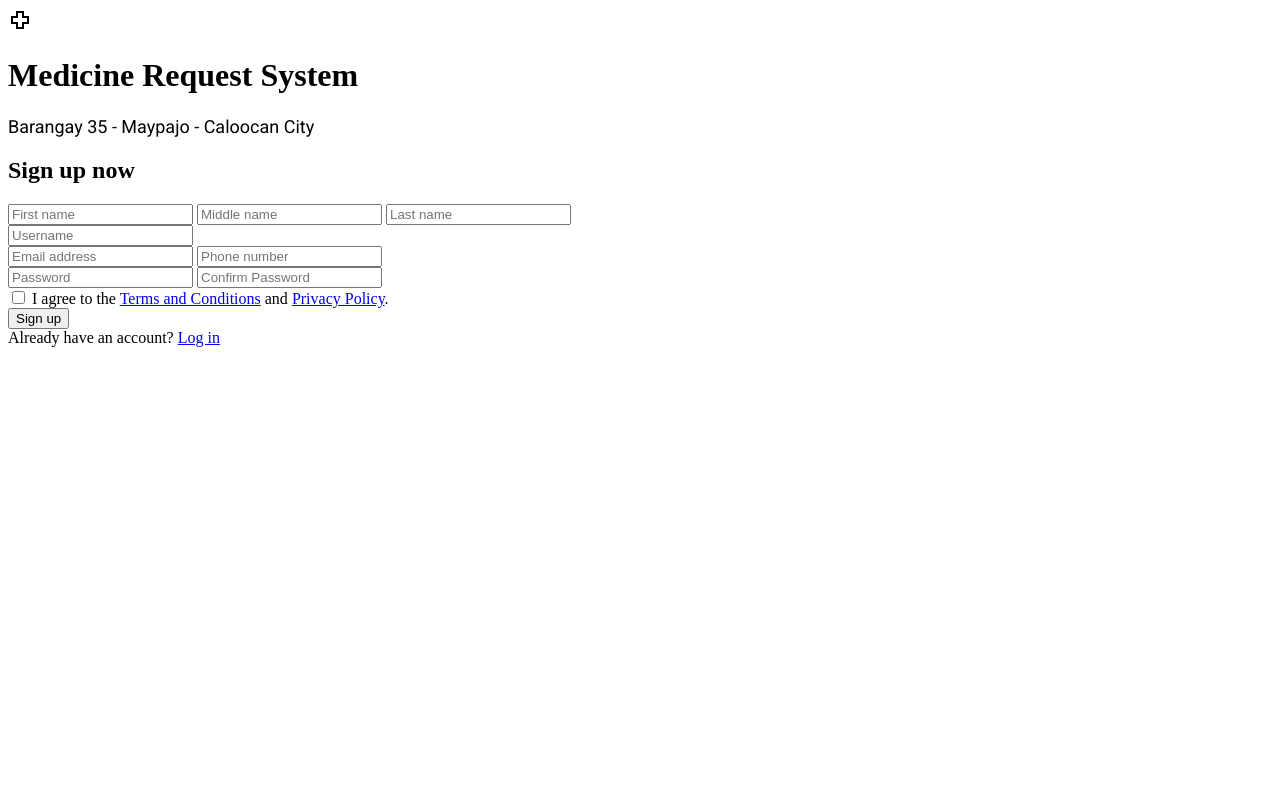
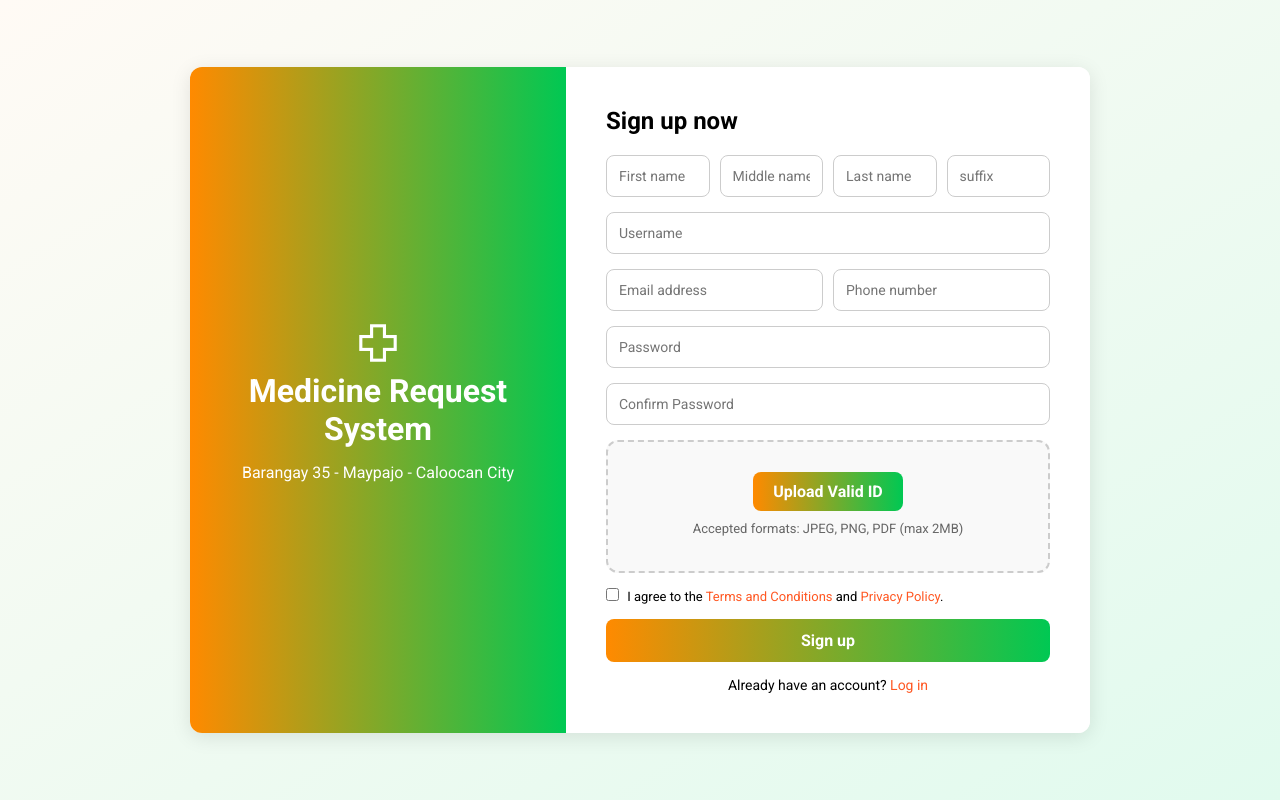
Before and after one commit to Kazuhisaa/Medicine-Request-and-Management-System-, a PHP site: page /signup.php in a window 1280 px wide. Run offline with PHP 8.4, Linux system fonts and the light colour scheme; some libraries are stand-ins or nearby versions.

Commit message:
fixed signup to have validations

```diff
--- a/public/css/signup.css
+++ b/public/css/signup.css
@@ -1,97 +1,194 @@
+* {
+      margin: 0;
+      padding: 0;
+      box-sizing: border-box;
+      font-family: 'Roboto', sans-serif;
+    }
 
-
-p{
-    font-family: Roboto, Arial;
-    margin: 0;
-    margin-bottom: 3px;
-    font-weight: 400;
-    text-align: left;
-    font-size: 18px;
-}
-.content{
+    body {
+      background: linear-gradient(to bottom right, #fffaf5, #e1faee);
       display: flex;
       justify-content: center;
+      align-items: center;
+      min-height: 100vh;
     }
 
-.Login{
-    text-align: center;
-    font-size: 30px;
-    font-weight: 500;
-    margin-bottom: 30px;
+    .container {
+      display: flex;
+      background: white;
+      border-radius: 12px;
+      overflow: hidden;
+      width: 900px;
+      box-shadow: 0 4px 20px rgba(0, 0, 0, 0.1);
     }
 
-.search-bar{
+    .logo span {
+      font-size: 50px;
+      color: white;
+      text-align: center;
+    }
+
+    .left {
+      background: linear-gradient(to right, #ff8a00, #00c853);
+      color: white;
+      flex: 1;
+      padding: 40px;
+      display: flex;
+      flex-direction: column;
+      justify-content: center;
+      text-align: center;
+    }
+
+    .left h1 {
+      font-size: 32px;
+      margin-bottom: 15px;
+    }
+
+    .left p {
+      font-size: 16px;
+      color: #fffefe;
+    }
+
+    .right {
+      flex: 1.5;
+      padding: 40px;
+      background: #fff;
+    }
+
+    .right h2 {
       margin-bottom: 20px;
-    width: 300px;
-    border: solid;
-    border-width: 1px;
-    height: 25px;
-    font-family: Roboto, Arial;
-    font-size: 15px;
+    }
+
+    .form-group {
+      display: flex;
+      gap: 10px;
     }
 
 
-.email-bar,.username-bar{
-    margin-bottom: 10px;
-    width: 300px;
-    border: solid;
-    border-width: 1px;
-    height: 25px;
-    font-family: Roboto, Arial;
-    font-size: 15px;
+
+    input[type="text"],
+    input[type="email"],
+    input[type="password"],
+    input[type="tel"],
+    select {
+      width: 100%;
+      padding: 12px;
+      margin-bottom: 15px;
+      border-radius: 8px;
+      border: 1px solid #ccc;
+      outline: none;
+      font-size: 14px;
+      transition: all 0.3s ease;
     }
 
-.file{
-    display: flex;
+    input[type="text"]:focus,
+    input[type="email"]:focus,
+    input[type="password"]:focus,
+    input[type="tel"]:focus,
+    select:focus {
+      border-color: #00c853;
+      box-shadow: 0 0 5px rgba(0, 200, 83, 0.4);
     }
 
-.chooseFile{
-    font-family: Roboto, Arial;
-    border-radius: 3px;
-    border: solid;
-    border-width: 1px;
-    padding-left: 15px;
-    padding-right: 15px;
-    padding-top: 1px ;
-    padding-bottom: 1px;
-    font-size: 15px;
-    margin-bottom: 20px;
-    background-color: white;
-}
-.p-file{
-    font-size: 15px;
-    display:inline-block;
-    margin-left: 10px;
 
+.upload-box {
+  border: 2px dashed #ccc;
+  border-radius: 12px;
+  padding: 30px;
+  text-align: center;
+  margin-bottom: 15px;
+  background: #f9f9f9;
+  transition: all 0.3s ease;
 }
 
-.signup{
-    font-family: Roboto, Arial;
-    border-radius: 3px;
-    border: solid;
-    border-width: 1px;
-    padding-left: 15px;
-    padding-right: 15px;
-    padding-top: 5px ;
-    padding-bottom: 5px;
-    font-size: 18px;
-    margin-bottom: 20px;
-    background-color: white;
+.upload-box:hover {
+  border-color: #00c853;
+  background: #f1fff7;
 }
 
-.box{
-    display: inline-block;
-    text-align: center;
-    border-radius: 15px;
-    padding-left: 100px;
-    padding-right: 100px ;
-    padding-bottom: 30px;
-    padding-top: 30px;
-    border-width: 10px;
-    border: solid;
-
+.upload-box input[type="file"] {
+  display: none; /* para mawala yung default ugly file input */
 }
 
-.brgyp{
-    margin-bottom: 10px;
+.upload-box label {
+  display: inline-block;
+  background: linear-gradient(to right, #ff8a00, #00c853);
+  color: white;
+  padding: 10px 20px;
+  border-radius: 8px;
+  cursor: pointer;
+  font-weight: 600;
+  transition: opacity 0.3s ease;
 }
+
+.upload-box label:hover {
+  opacity: 0.9;
+}
+
+.upload-note {
+  font-size: 13px;
+  color: #666;
+  margin-top: 10px;
+}
+
+
+    button {
+      width: 100%;
+      padding: 12px;
+      background: linear-gradient(to right, #ff8a00, #00c853);
+      color: white;
+      font-size: 16px;
+      font-weight: 600;
+      border: none;
+      border-radius: 8px;
+      cursor: pointer;
+      transition: opacity 0.3s ease;
+    }
+    button:hover {
+      opacity: 0.9;
+    }
+
+    .terms {
+      font-size: 13px;
+      margin-bottom: 15px;
+      vertical-align: middle;
+    }
+    .terms input {
+      margin-right: 5px;
+    }
+    .terms a {
+      color: #ff5722;
+      text-decoration: none;
+    }
+    .terms a:hover {
+      text-decoration: underline;
+    }
+
+
+    .login-link {
+      text-align: center;
+      margin-top: 15px;
+      font-size: 14px;
+    }
+
+    .login-link a {
+      color: #ff5722;
+      font-weight: 100;
+      text-decoration: none;
+    }
+
+    .login-link a:hover {
+      text-decoration: underline;
+    }
+
+    .checkbox {
+      accent-color: #ff8a00;
+    }
+
+    @media (max-width: 768px) {
+      .container {
+        flex-direction: column;
+        width: 100%;
+        margin: 20px;
+      }
+    }
--- a/public/js/password.js
+++ b/public/js/password.js
@@ -16,7 +16,7 @@ $(document).ready(function() {
         }
     });
 
-    $("#confirm_`password").on("input", function() {
+    $("#confirm_password").on("input", function() {
         let password = $("#password").val().trim();
         let confirmPassword = $(this).val().trim();
 
--- a/signup.php
+++ b/signup.php
@@ -1,11 +1,12 @@
 <!DOCTYPE html>
 <html lang="en">
+
 <head>
   <meta charset="UTF-8">
   <meta name="viewport" content="width=device-width, initial-scale=1.0">
   <title>Sign Up</title>
 
-   <link rel="stylesheet" href="signup.css">
+  <link rel="stylesheet" href="public/css/signup.css">
 
   <link rel="stylesheet" href="https://fonts.googleapis.com/css2?family=Material+Symbols+Outlined&display=swap" />
 
@@ -14,6 +15,7 @@
   <script src="https://cdn.jsdelivr.net/npm/sweetalert2@11"></script>
 
 </head>
+
 <body>
 
   <div class="container">
@@ -23,98 +25,158 @@
       <p>Barangay 35 - Maypajo - Caloocan City</p>
     </div>
 
+    <style>
+      .status-message {
+        font-size: 13px;
+        margin-top: -10px;
+        margin-bottom: 10px;
+        display: block;
+        transition: color 0.3s ease, transform 0.2s ease;
+      }
+
+      /* kapag valid / available */
+      .status-message.available {
+        color: #4CAF50;
+        /* green */
+        font-weight: 500;
+      }
+
+      /* kapag invalid / taken */
+      .status-message.taken {
+        color: #e53935;
+        /* red */
+        font-weight: 500;
+      }
+    </style>
+
+
     <div class="right">
       <h2>Sign up now</h2>
-      <form id="signupForm">
+      <form id="signupForm" action="process/signup_process.php" method="POST" enctype="multipart/form-data">
         <div class="form-group">
-          <input type="text" id="fname" placeholder="First name" required>
-          <input type="text" id="mname" placeholder="Middle name" required>
-          <input type="text" id="lname" placeholder="Last name" required>
+          <input type="text" id="Fname" name="Fname" placeholder="First name">
+          <input type="text" id="Mname" name="Mname" placeholder="Middle name">
+          <input type="text" id="Lname" name="Lname" placeholder="Last name">
+          <input type="text" id="suffix" name="suffix" placeholder="suffix">
+
         </div>
 
-        <input type="text" id="fname" placeholder="Username" required>
+        <input type="text" id="username" name="username" placeholder="Username">
+        <div id="username_status" class="status-message"></div>
 
-        <form id="signupForm">
         <div class="form-group">
-          <input type="email" id="email" placeholder="Email address" required>
-        <input type="tel" pattern="[0-9]{3}-[0-9]{2}-[0-9]{3}" id="phone" placeholder="Phone number" required>
+          <input type="email" id="email" name="email" placeholder="Email address">
+          <input type="tel" pattern="^09\d{9}$" id="contact" name="contact" placeholder="Phone number">
+        </div>
+        <div id="email_status" class="status-message"></div>
+
+
+        <input type="password" id="password" name="password" placeholder="Password">
+        <div id="password_status" class="status-message"></div>
+
+
+        <input type="password" id="confirm_password" name="confirm_password" placeholder="Confirm Password">
+        <div id="confirm_status" class="status-message"></div>
+
+        <div class="upload-box">
+          <input type="file" id="valid_id" name="valid_id" accept="image/jpeg,image/png,application/pdf">
+          <label for="valid_id">Upload Valid ID</label>
+          <p class="upload-note">Accepted formats: JPEG, PNG, PDF (max 2MB)</p>
+          <small id="file_name" style="display:block; margin-top:5px; color:gray;"></small>
+
         </div>
 
-        <input type="password" id="password" placeholder="Password" type="password" required>
-
-        <input type="password" id="confirmpassword" placeholder="Confirm Password" type="password" required>
 
         <div class="terms">
-          <input class="checkbox" type="checkbox" id="terms" required>
+          <input class="checkbox" type="checkbox" id="terms" name="terms">
           I agree to the <a href="#">Terms and Conditions</a> and <a href="#">Privacy Policy</a>.
         </div>
 
-        <button type="submit">Sign up</button>
+        <button type="submit" class="signup">Sign up</button>
 
         <div class="login-link">
-        Already have an account? <a href="signup.html">Log in</a>
-      </div>
+          Already have an account? <a href="login.php">Log in</a>
         </div>
       </form>
     </div>
   </div>
 
+
+  <script>
+    document.getElementById('valid_id').addEventListener('change', function() {
+      let fileName = this.files[0] ? this.files[0].name : "No file chosen";
+      document.getElementById('file_name').textContent = "Selected file: " + fileName;
+    });
+  </script>
+
   <script>
     document.getElementById("signupForm").addEventListener("submit", function(event) {
       event.preventDefault();
 
-  let fname = document.getElementById("fname").value.trim();
-  let mname = document.getElementById("mname").value.trim();
-  let lname = document.getElementById("lname").value.trim();
-  let email = document.getElementById("email").value.trim();
-  let phone = document.getElementById("phone").value.trim();
-  let password = document.getElementById("password").value.trim();
-  let confirmpassword = document.getElementById("confirmpassword").value.trim();
-  let terms = document.getElementById("terms").checked;
+      let form = this;
+      let formData = new FormData(form);
 
-  if (!fname || !mname|| !lname || !email || !phone || !password || !confirmpassword || !terms) {
+      let fname = form.Fname.value.trim();
+      let mname = form.Mname.value.trim();
+      let lname = form.Lname.value.trim();
+      let suffix = form.suffix.value.trim();
+      let username = form.username.value.trim();
+      let email = form.email.value.trim();
+      let phone = form.contact.value.trim();
+      let password = form.password.value.trim();
+      let confirmpassword = form.confirm_password.value.trim();
+      let terms = form.terms.checked;
+      let validId = form.valid_id.files[0];
+
+      if (!fname || !lname || !username || !email || !phone || !password || !confirmpassword || !terms) {
         Swal.fire({
+          icon: "error",
           title: "Error!",
           text: "Please fill in all required fields and agree to the terms.",
-      icon: "error",
           confirmButtonColor: "#d33"
         });
         return;
       }
 
 
-  if (password.length < 8) {
-    Swal.fire({
-      title: "Weak Password",
-      text: "Password must be at least 8 characters long.",
-      icon: "warning",
-      confirmButtonColor: "#f0ad4e"
-    });
-    return;
-  }
-
-  if (password !== confirmpassword) {
-    Swal.fire({
-      icon: "error",
-      title: "Password Mismatch",
-      text: "Passwords do not match!",
-      confirmButtonColor: "#d33"
-    });
-    return;
-  }
-
-
+      fetch("process/signup_process.php", {
+          method: "POST",
+          body: formData
+        })
+        .then(res => res.text())
+        .then(data => {
+          if (data.includes("success")) {
             Swal.fire({
               icon: "success",
               title: "Account Created!",
               text: "Your account has been created successfully.",
               confirmButtonColor: "#00c853"
-  }).then(() => {
-    window.location.href = "login.html";
+            }).then(() => window.location.href = "login.php");
+          } else {
+            Swal.fire({
+              icon: "error",
+              title: "Signup Failed",
+              text: data,
+              confirmButtonColor: "#d33"
+            });
+          }
+        })
+        .catch(err => {
+          Swal.fire({
+            icon: "error",
+            title: "Error!",
+            text: "Something went wrong. Try again.",
+            confirmButtonColor: "#d33"
+          });
+          console.error(err);
         });
     });
   </script>
 
+  <script src="https://code.jquery.com/jquery-3.6.0.min.js"></script>
+  <script src="./public/js/username.js"></script>
+  <script src="./public/js/email.js"></script>
+  <script src="./public//js/password.js"></script>
+</body>
 
-</body>
 </html>
```
Also changed, not shown: login.php (+6 -3 lines), process/signup_process.php (+26 -24 lines), public/css/login.css (+142 -58 lines). Lines whose indentation alone changed are shown as unchanged.
